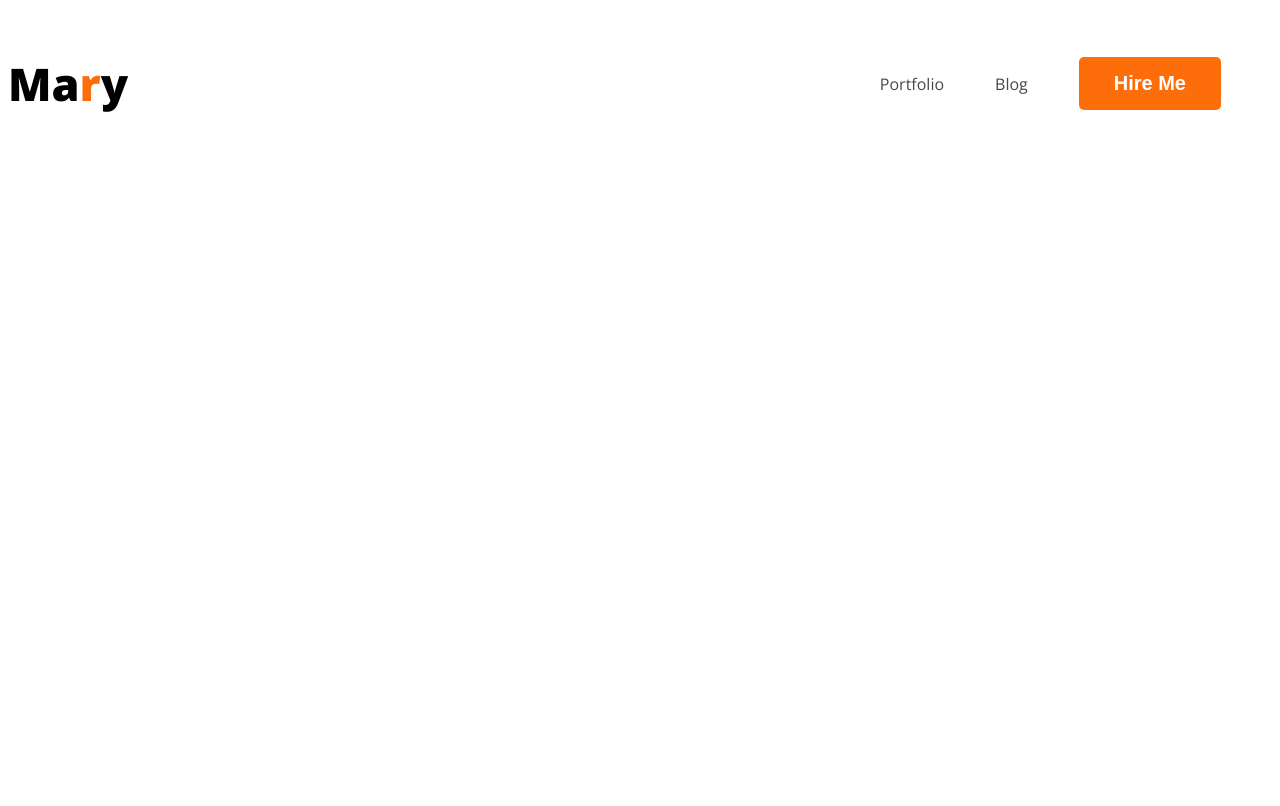
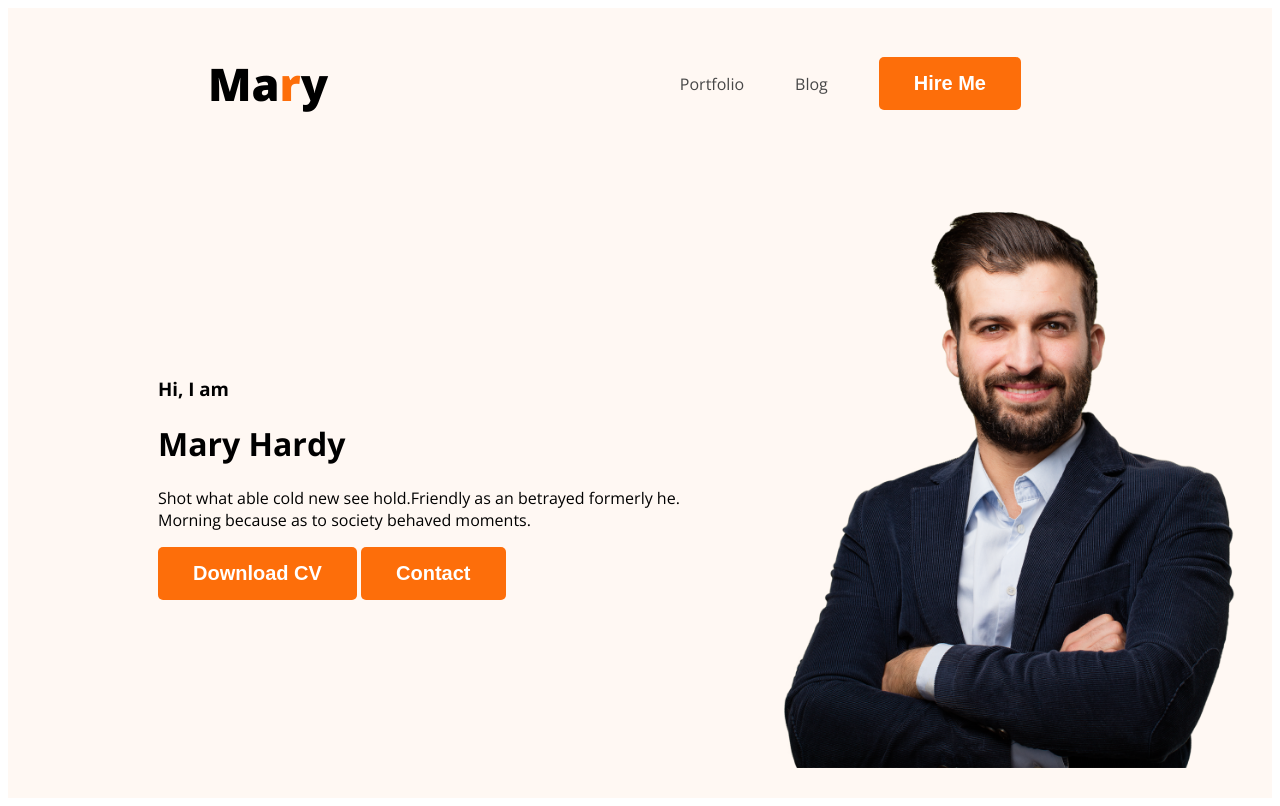
Before and after one commit to mamungh2/test1-developer-portfolio, a plain HTML site: page index.html in a window 1280 px wide. Drawn offline with nearby package versions, Linux system fonts and the light colour scheme.

Commit message:
banner content added

```diff
--- a/index.html
+++ b/index.html
@@ -15,7 +15,7 @@
 </head>
 
 <body>
-    <header>
+    <header class="header">
         <nav>
             <h3 class="nav-title">Ma<span class="orange">r</span>y</h3>
             <ul>
@@ -24,6 +24,17 @@
                 <li><button class="btn-primary">Hire Me</button></li>
             </ul>
         </nav>
+        <div class="banner">
+            <div class="banner-content">
+                <h3 class="banner-greeting">Hi, I am</h3>
+                <h1 class="banner-title">Mary Hardy</h1>
+                <p>Shot what able cold new see hold.Friendly as an betrayed formerly he. Morning because as to society
+                    behaved moments.</p>
+                <button class="btn-primary">Download CV</button>
+                <button class="btn-primary">Contact</button>
+            </div>
+            <img class="profile-pic" src="images/hardy.png" alt="">
+        </div>
     </header>
     <main>
 
--- a/style.css
+++ b/style.css
@@ -23,6 +23,7 @@ nav {
     display: flex;
     justify-content: space-between;
     align-items: center;
+    margin: 0 200px;
 }
 
 .nav-title {
@@ -45,3 +46,17 @@ nav a {
     text-decoration: none;
     color: #474747;
 }
+
+.header {
+    background-color: #FFF8F3;
+}
+
+.banner {
+    padding: 30px 30px 30px 150px;
+    display: flex;
+    align-items: center;
+}
+
+.banner .profile-pic {
+    width: 500px;
+}
```
